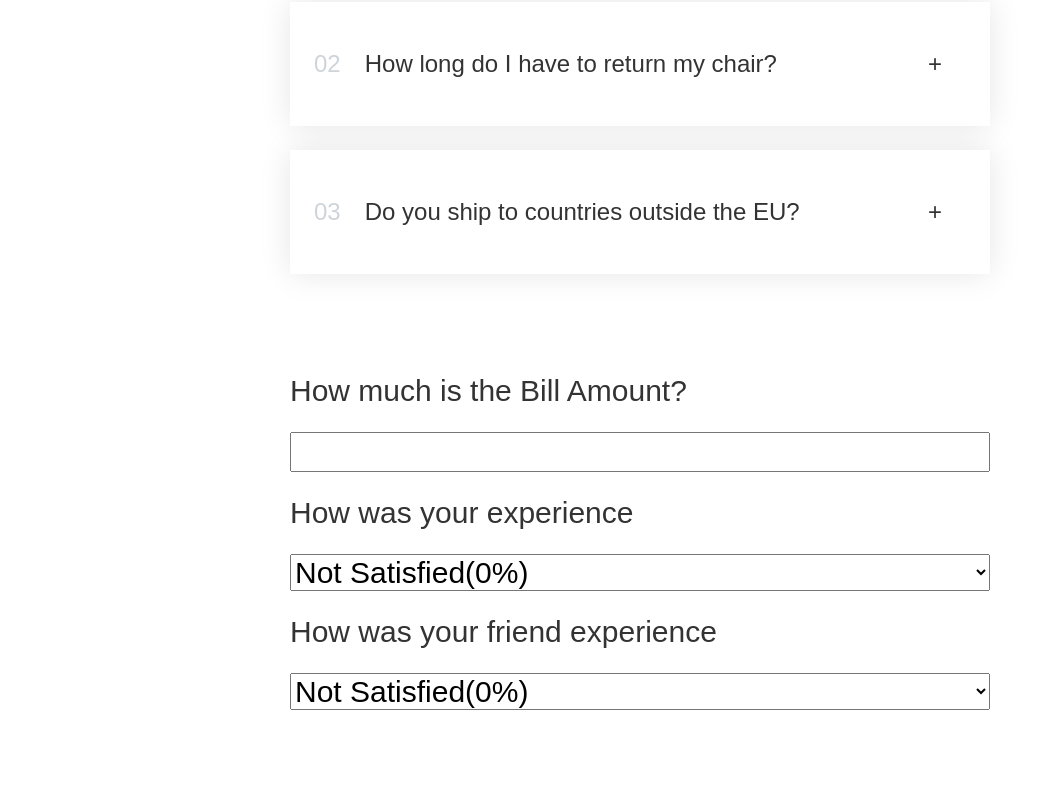
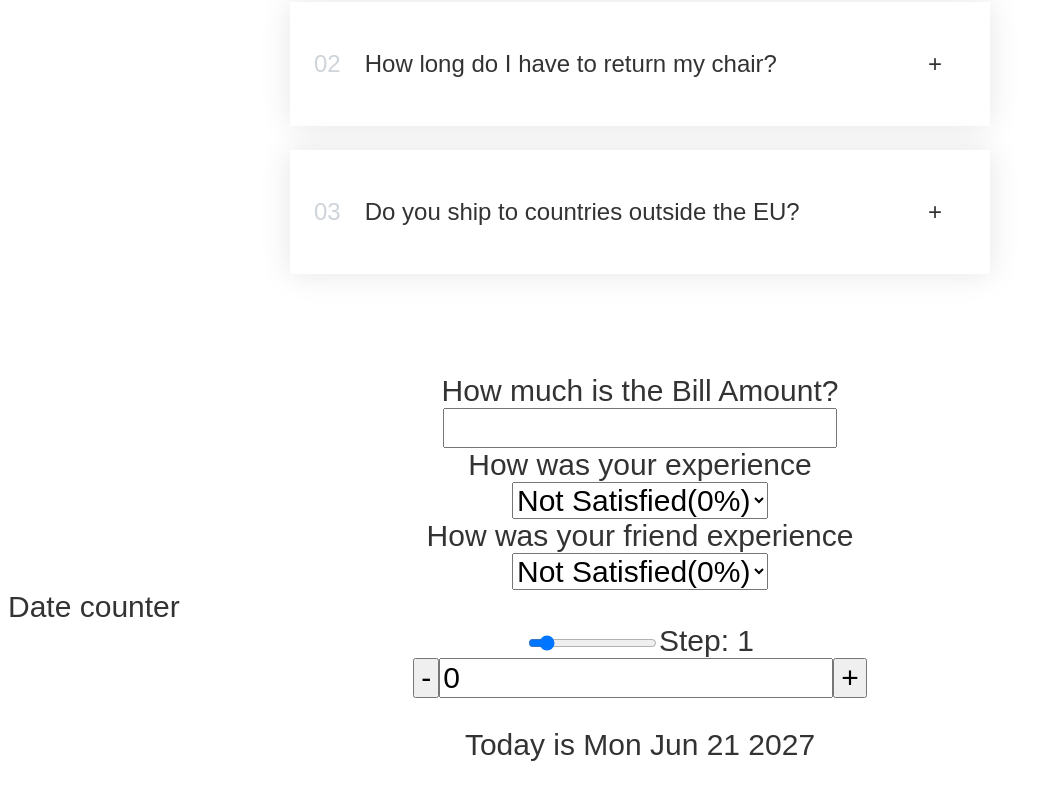
Before and after one commit to sujansince2003/stepcomponent, a React (Create React App) app: page / in a window 1280 px wide. Shown: the part 576-1376 px from the top of the page, without its empty margins (0-1043 px from the left). Built offline with nearby package versions, Linux system fonts and the light colour scheme.

Commit message:
added counter

```diff
--- a/src/App.js
+++ b/src/App.js
@@ -2,6 +2,7 @@ import React, { useState } from "react";
 import "./index.css";
 import Faq from "./Faq";
 import TipCalculator from "./TipCalculator";
+import Datecounter from "./Datecounter";
 
 const messages = [
   "Order the product📦",
@@ -54,6 +55,8 @@ const App = () => {
       )}
       <Faq />
       <TipCalculator />
+      <div>Date counter</div>
+      <Datecounter />
     </>
   );
 };
--- /dev/null
+++ b/src/Datecounter.jsx
@@ -0,0 +1,65 @@
+import { useState } from "react";
+
+
+export default function Datecounter() {
+  return (
+    <div className="counter">
+      <Counter />
+    </div>
+  );
+}
+
+function Counter() {
+  const [count, setCount] = useState(0);
+  const [step, setStep] = useState(1);
+
+  function handleReset() {
+    setCount(0);
+    setStep(1);
+  }
+
+  const date = new Date("june 21 2027");
+  date.setDate(date.getDate() + count);
+
+  return (
+    <div>
+      <div>
+        <input
+          type="range"
+          min="0"
+          max="10"
+          value={step}
+          onChange={(e) => setStep(Number(e.target.value))}
+        />
+        <span>Step: {step}</span>
+      </div>
+
+      <div>
+        <button onClick={() => setCount((c) => c - step)}>-</button>
+        <input
+          type="text"
+          value={count}
+          onChange={(e) => setCount(Number(e.target.value))}
+        />
+        <button onClick={() => setCount((c) => c + step)}>+</button>
+      </div>
+
+      <p>
+        <span>
+          {count === 0
+            ? "Today is "
+            : count > 0
+            ? `${count} days from today is `
+            : `${Math.abs(count)} days ago was `}
+        </span>
+        <span>{date.toDateString()}</span>
+      </p>
+
+      {count !== 0 || step !== 1 ? (
+        <div>
+          <button onClick={handleReset}>Reset</button>
+        </div>
+      ) : null}
+    </div>
+  );
+}
--- a/src/TipCalculator.jsx
+++ b/src/TipCalculator.jsx
@@ -13,7 +13,7 @@ function onreset()
     SetPercentage2(0)
 }
    return(<>
-   <div className='accordion'>
+   <div className='consumer'>
 
    <BillInput Bill={Bill} onSetBill={setBill} />
    <SelectPercentage percentage={percentage1} onSelect={SetPercentage1} >How was your experience</SelectPercentage>
--- a/src/index.css
+++ b/src/index.css
@@ -5,6 +5,7 @@
 * {
   box-sizing: border-box;
   font-size: 30px;
+
 }
 
 body {
@@ -156,3 +157,15 @@ h3 {
 .open .title {
   color: #087f5b;
 }
+
+.consumer
+{
+  display: flex;
+  flex-direction: column;
+  justify-content: center;
+  align-items: center;
+
+}
+.counter{
+  text-align: center;
+}
```
